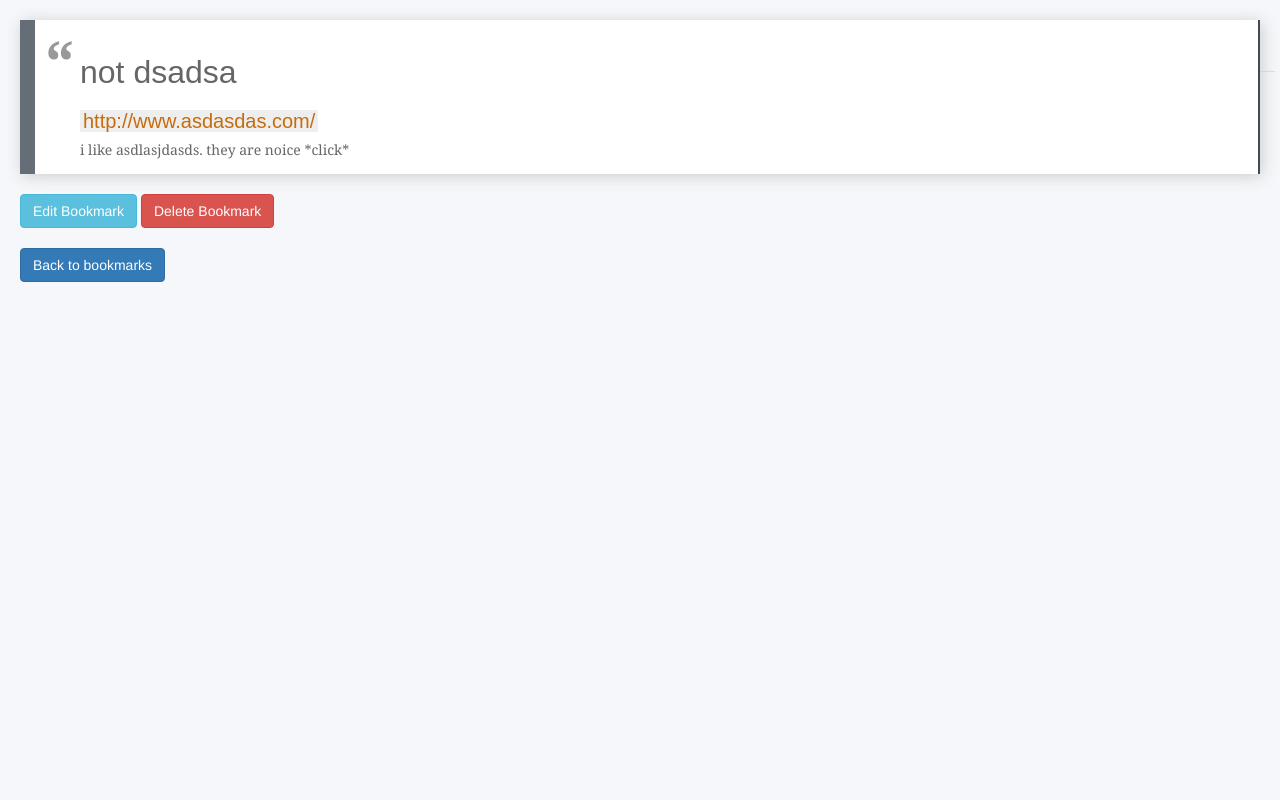
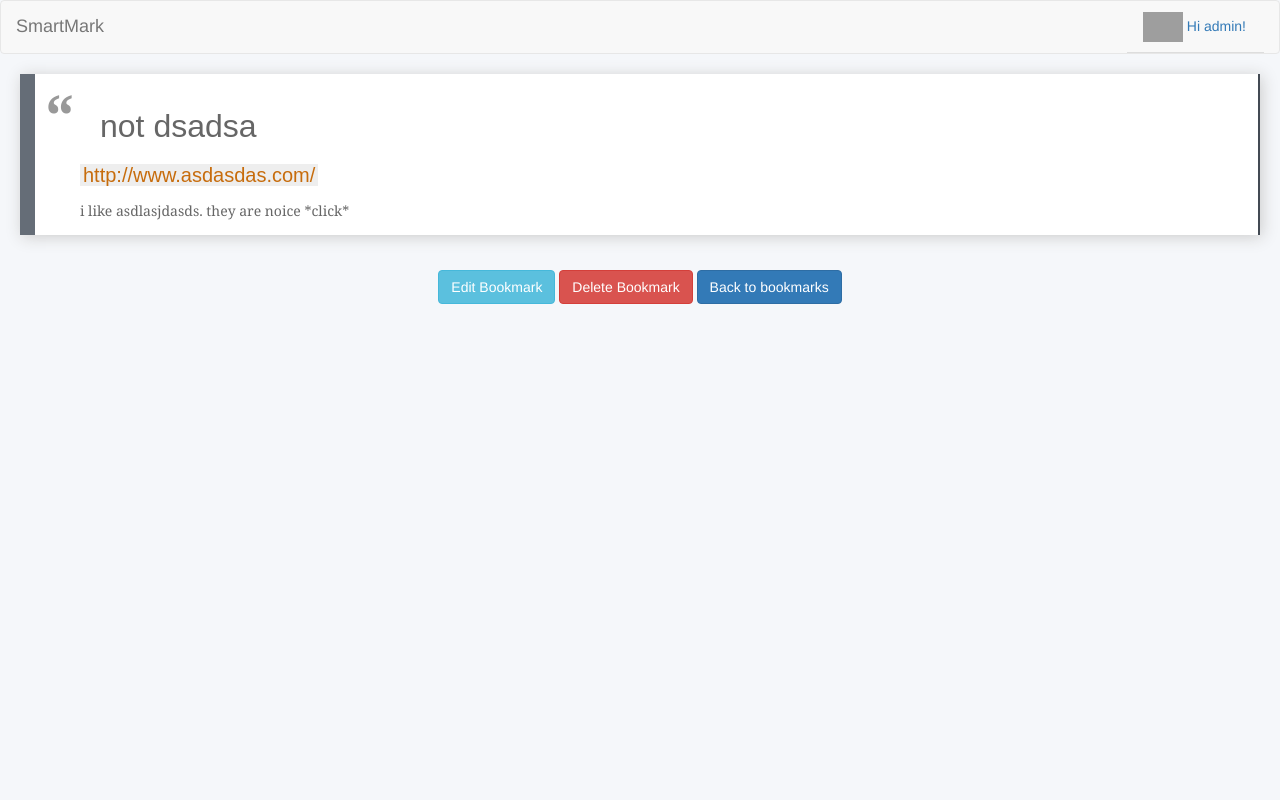
Before and after one commit to AnethemaX/assignment3, a Django app: page /bookmark/1 in a window 1280 px wide. Run offline with Django 3.2, Linux system fonts and the light colour scheme; a user stored in the database is signed in; data comes from the database, SQL or seed files in the repository; both versions use the stored data as it was after the commit; some libraries are stand-ins or nearby versions; some web fonts are replaced; grey boxes are pictures that could not be loaded.

Commit message:
updathird

```diff
--- a/accounts/templates/accounts/login.html
+++ b/accounts/templates/accounts/login.html
@@ -24,6 +24,7 @@
                 </button>
             {% endbuttons %}
           </form>
+          <span><a href='\accounts/register'>Don't have an account? Register here!</a></span>
         </div>
       </div>
     </div>
--- a/assignment1/urls.py
+++ b/assignment1/urls.py
@@ -5,7 +5,7 @@
 from bookmarks.models import Bookmark
 
 urlpatterns = patterns('',
-    url(r'^listall/$', ListView.as_view(model=Bookmark), name='listall'),
+    url(r'^listall/$', views.BookmarkList.as_view(model=Bookmark), name='listall'),
     url(r'^admin/', include(admin.site.urls)),
     url(r'^bookmark/(?P<pk>\d+)$', views.BookmarkDetail.as_view(),  name='detail'),
     #url(r'^add/$', views.BookmarkCreate.as_view(), name='bookmark_add'),
--- a/bookmarks/forms.py
+++ b/bookmarks/forms.py
@@ -18,7 +18,7 @@
     class Meta:
         model = Bookmark
         #fields =('','')
-        fields = '__all__'
+        exclude = ('user',)
 
 
     def __init__(self, *args, **kwargs):
--- a/bookmarks/static/bookmarks/blockquotes.css
+++ b/bookmarks/static/bookmarks/blockquotes.css
@@ -9,15 +9,13 @@
 
 body{
   background: #f5f7fa;
-  margin:10px;
-  padding:10px;
 }
 
 blockquote{
   display:block;
   background: #fff;
   padding: 15px 20px 15px 45px;
-  margin: 0 0 20px;
+  margin: 20px;
   position: relative;
 
   /*Font*/
--- a/bookmarks/static/bookmarks/style.css
+++ b/bookmarks/static/bookmarks/style.css
@@ -3,6 +3,8 @@
  * Best result is on FireFox ( of course! :D )
  * ---------------------------------------------
  */
+
+
 @font-face {
   font-family: 'Merriweather Sans';
   /*font-style: italic;*/
@@ -24,9 +26,8 @@
 	box-sizing: border-box;
 }
 
-a {
-	color: inherit;
-	text-decoration: none;
+nav{
+	display:block;
 }
 
 h1, h2, h3 {
@@ -40,20 +41,12 @@
 	background: #eee;
 }
 
-body {
-	padding-top: 80px;
-}
-
 h1{
     font-family: 'Merriweather Sans', sans-serif;
     padding: 20px;
 	 text-align: center;
 }
 
-.btn1{
-	margin-top: 20px;
-	margin-left:640px;
-}
 
 .btn2{
 	margin-top: 20px;
@@ -70,11 +63,16 @@
     padding: 20px;
 	padding-left: 575px;
 }
+.wrapper{
+	padding: 15px;
+	text-align: center;
+	margin:auto;
+	width: 700px;
+}
 
 .section {
+	display: inline-block;
 	width: 400px;
-	margin: 7px auto;
-	margin-left:450;
 	height: 69px;
 	box-shadow: 0 1px 2px rgba( 0, 0, 0, .2 );
 	overflow: hidden;
@@ -83,21 +81,18 @@
 }
 
 .section2 {
+	display: inline-block;
 	width: 100px;
-	margin: 7px auto;
-	margin-top: -77px;
-	margin-left: 860px;
 	height: 69px;
 	box-shadow: 0 1px 2px rgba( 0, 0, 0, .2 );
 	overflow: hidden;
 	-webkit-transition: .35s;
 	transition: .35s;
 }
+
 .moreinfo {
 	font-style: italic;
 	padding:20px;
-	padding-left:33px;
-	padding-top: 15px;
 	background: #008858;
 	color: #fff;
 	cursor: pointer;
--- a/bookmarks/templates/bookmarks/base.html
+++ b/bookmarks/templates/bookmarks/base.html
@@ -6,26 +6,20 @@
         {%block title%}
         {%endblock%}
     </title>
-</head>
+
 
 {# Load CSS and JavaScript #}
 {% bootstrap_css %}
 {% bootstrap_javascript jquery=1%}
+{% load staticfiles %}
+
+<link rel="stylesheet" type='text/css' href="{% static 'bookmarks/style.css'%}">
 <link rel="stylesheet" href="//code.jquery.com/ui/1.11.4/themes/smoothness/jquery-ui.css">
 <script src="//code.jquery.com/ui/1.11.4/jquery-ui.js"></script>
 <script type="text/javascript" src="https://cdnjs.cloudflare.com/ajax/libs/moment.js/2.10.3/moment.min.js"></script>
 <script src="https://cdnjs.cloudflare.com/ajax/libs/bootstrap-datetimepicker/4.14.30/js/bootstrap-datetimepicker.min.js"></script>
 <link rel="stylesheet" href="https://cdnjs.cloudflare.com/ajax/libs/bootstrap-datetimepicker/4.14.30/css/bootstrap-datetimepicker.min.css">
 <link rel="stylesheet" href="//code.jquery.com/ui/1.11.4/themes/smoothness/jquery-ui.css">
-<script type="text/css">
-.mynavbar {
-    display:block;
-    margin:0px;
-    padding:0px;
-    height:50px;
-}
-
-</script>
 
 <script type="text/javascript">
     $(document).ready(function() {
@@ -56,91 +50,6 @@
         }
         /*end CSRF token */
 
-        ///*Setting the format of the datepicker and datetimepicker*/
-        //$('.dateinput').datepicker({
-        //    format: "yyyy/mm/dd"
-        //});
-        //$('.datetimeinput').datetimepicker({
-        //    format: "YYYY-MM-DD HH:mm"
-        //});
-
-
-        //$('.createfolder').click(function(e) {
-        //    formid = $(this).parent().attr("id"); //find the formid of the button pressed via parent
-        //
-        //    $.ajax({
-        //        type: "POST",
-        //        url: "/add/",
-        //        dataType: "json",
-        //        data: {
-        //            "title": $("#" + formid + " #id_title").val(),
-        //            "color": $("#" + formid + " #id_color").val(),
-        //            "fontcolor": $("#" + formid + " #id_fontcolor").val(),
-        //            "form": $("#" + formid).serialize(),
-    //
-        //        },
-        //        success: function(data) {
-        //            if (data.status == 1){
-        //                $('#mymessage').html("")
-        //                //Populate the dropdown list with all the folders returned in json
-        //                var $el = $("#id_folder");
-        //                $el.empty(); // remove old options
-        //                $el.append($("<option></option>").attr("value", "").text("---------"));
-        //                $.each(data.message, function(key, value) {
-        //                    $el.append($("<option></option>").attr("value", value.id).text(value.title));
-        //                });
-        //            }
-        //            else{
-        //                $('#mymessage').html("<p>New folder creation error</p>"+data.message)
-        //            }
-        //
-        //        },
-        //        crossDomain: false, // obviates need for sameOrigin test
-        //        beforeSend: function(xhr, settings) {
-        //            if (!csrfSafeMethod(settings.type)) {
-        //                xhr.setRequestHeader("X-CSRFToken", csrftoken);
-        //            }
-        //        }
-        //    });
-        //});
-        //
-        //$('.createtag').click(function(e) {
-        //    formid = $(this).parent().attr("id"); //find the formid of the button pressed via parent
-        //
-        //    $.ajax({
-        //        type: "POST",
-        //        url: "/add/",
-        //        dataType: "json",
-        //        data: {
-        //            "title": $("#" + formid + " #id_title").val(),
-        //            "color": $("#" + formid + " #id_color").val(),
-        //            "fontcolor": $("#" + formid + " #id_fontcolor").val(),
-        //            "form": $("#" + formid).serialize(),
-    //
-        //        },
-        //        success: function(data) {
-        //            if (data.status == 1){
-        //                $('#mymessage').html("")
-        //                //Populate the dropdown list with all the folders returned in json
-        //                var $el = $("#id_tag");
-        //                $el.empty(); // remove old options
-        //                $.each(data.message, function(key, value) {
-        //                    $el.append($("<option></option>").attr("value", value.id).text(value.title));
-        //                });
-        //            }
-        //            else{
-        //                $('#mymessage').html("<p>New tag creation error</p>"+data.message)
-        //            }
-        //        },
-        //        crossDomain: false, // obviates need for sameOrigin test
-        //        beforeSend: function(xhr, settings) {
-        //            if (!csrfSafeMethod(settings.type)) {
-        //                xhr.setRequestHeader("X-CSRFToken", csrftoken);
-        //            }
-        //        }
-        //    });
-        //});
-
         $('.btn.createbookmark').click(function(e) {
             formid = $(this).parent().attr("id"); //find the formid of the button pressed via parent
 
@@ -151,18 +60,18 @@
                 data: {
                     "title": $("#" + formid + " #id_title").val(),
                     "content": $("#" + formid + " #id_content").val(),
-                    "desc":$("#" + formid + " #id_desc").val(),
+                    "desc": $("#" + formid + " #id_desc").val(),
                     "form": $("#" + formid).serialize(),
 
                 },
                 success: function(data) {
                     $('#mymessage').html("")
-                    if (data.status == 1){ //if there are no errors
+                    if (data.status == 1) { //if there are no errors
 
                         //http://stackoverflow.com/questions/503093/how-can-i-make-a-redirect-page-using-jquery
                         window.location.replace("/listall") //to redirect to another page
                     }
-                    else{
+                    else {
                         $('#mymessage').html(data.message)
                     }
                 },
@@ -176,18 +85,33 @@
         });
 
         /* To reset the modal input fields when modal is closed.*/
-        $('#myModal').on('hidden.bs.modal', function(){
+        $('#myModal').on('hidden.bs.modal', function() {
             $(this).find('form')[0].reset();
         });
         /* To reset the modal input fields when modal is closed.*/
-        $('#myModal2').on('hidden.bs.modal', function(){
+        $('#myModal2').on('hidden.bs.modal', function() {
             $(this).find('form')[0].reset();
         });
     });
 </script>
 </head>
+
 <body>
-    <div class="mynavbar">
+    <nav class="navbar navbar-default">
+        <div class="container-fluid">
+            <!-- Brand and toggle get grouped for better mobile display -->
+            <div class="navbar-header">
+                <button type="button" class="navbar-toggle collapsed" data-toggle="collapse" data-target="#bs-example-navbar-collapse-1" aria-expanded="false">
+                    <span class="sr-only">Toggle navigation</span>
+                    <span class="icon-bar"></span>
+                    <span class="icon-bar"></span>
+                    <span class="icon-bar"></span>
+                </button>
+                <a class="navbar-brand" href="/listall">SmartMark</a>
+            </div>
+
+            <!-- Collect the nav links, forms, and other content for toggling -->
+            <div class="collapse navbar-collapse" id="bs-example-navbar-collapse-1">
                 <ul class="nav nav-tabs navbar-right">
                     <li role="presentation" class="dropdown">
                         <a class="dropdown-toggle" data-toggle="dropdown" href="#" role="button" aria-haspopup="true" aria-expanded="true">
@@ -197,14 +121,11 @@
                             {%else%}
                                 Login here!
                             {%endif%}
-
-                  <span class="caret"></span>
                         </a>
                         <ul class="dropdown-menu">
                             {%if user.is_authenticated%}
                                 <li><a href="/accounts/logout">Logout</a></li>
                                 <li><a href="/add">Add a new bookmark</a></li>
-                      <li><a href="/listall">View all my bookmarks</a></li>
                             {%else%}
                                 <li><a href="/accounts/login">Login</a></li>
                             {%endif%}
@@ -214,7 +135,14 @@
                     </li>
                 </ul>
             </div>
+        </div>
+    </nav>
+    {# view-source:http://getbootstrap.com/examples/navbar-static-top/ #}
+    {# http://stackoverflow.com/questions/19223092/how-to-customize-userregistration-form-of-django #}
+    {# http://justpaste.it/n88h #}
+
     {%block content%}
+    {%endblock%}
 
-{%endblock%}
+
 </body>
--- a/bookmarks/templates/bookmarks/bookmark_detail.html
+++ b/bookmarks/templates/bookmarks/bookmark_detail.html
@@ -11,12 +11,15 @@
     <h2>
         <a href={{bookmark.content}}>{{bookmark.content}}</a>
     </h2>
+    <br>
     <p>{{ bookmark.desc }}</p>
 </blockquote>
 
-<a href="/bookmark/{{bookmark.id}}/edit" class="btn btn-info btn2">Edit Bookmark</a>
-<a href="/bookmark/{{bookmark.id}}/delete" class="btn btn-danger">Delete Bookmark</a>
-<br>
-<br>
-<a href="/listall" class="btn btn-primary btn3">Back to bookmarks</a>
+<div class='wrapper'>
+    <a href="/bookmark/{{bookmark.id}}/edit" class="btn btn-info">Edit Bookmark</a>
+    <a href="/bookmark/{{bookmark.id}}/delete" class="btn btn-danger">Delete Bookmark</a>
+    <a href="/listall" class="btn btn-primary">Back to bookmarks</a>
+</div>
+
+
 {%endblock%}
```
Also changed, not shown: bookmarks/templates/bookmarks/bookmark_list.html (+16 -8 lines), db.sqlite3, profile_images/SG50_logo_customise1.jpg (added). Lines whose indentation alone changed are shown as unchanged.
